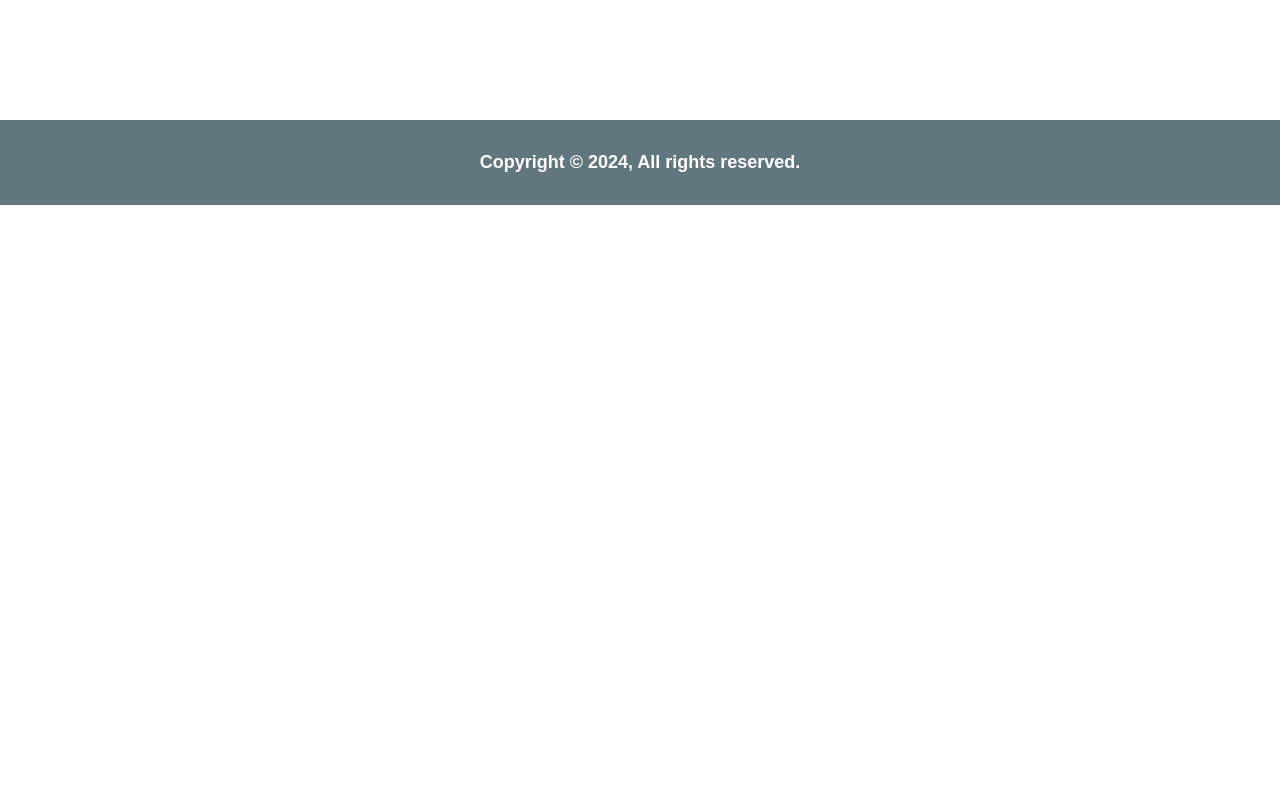
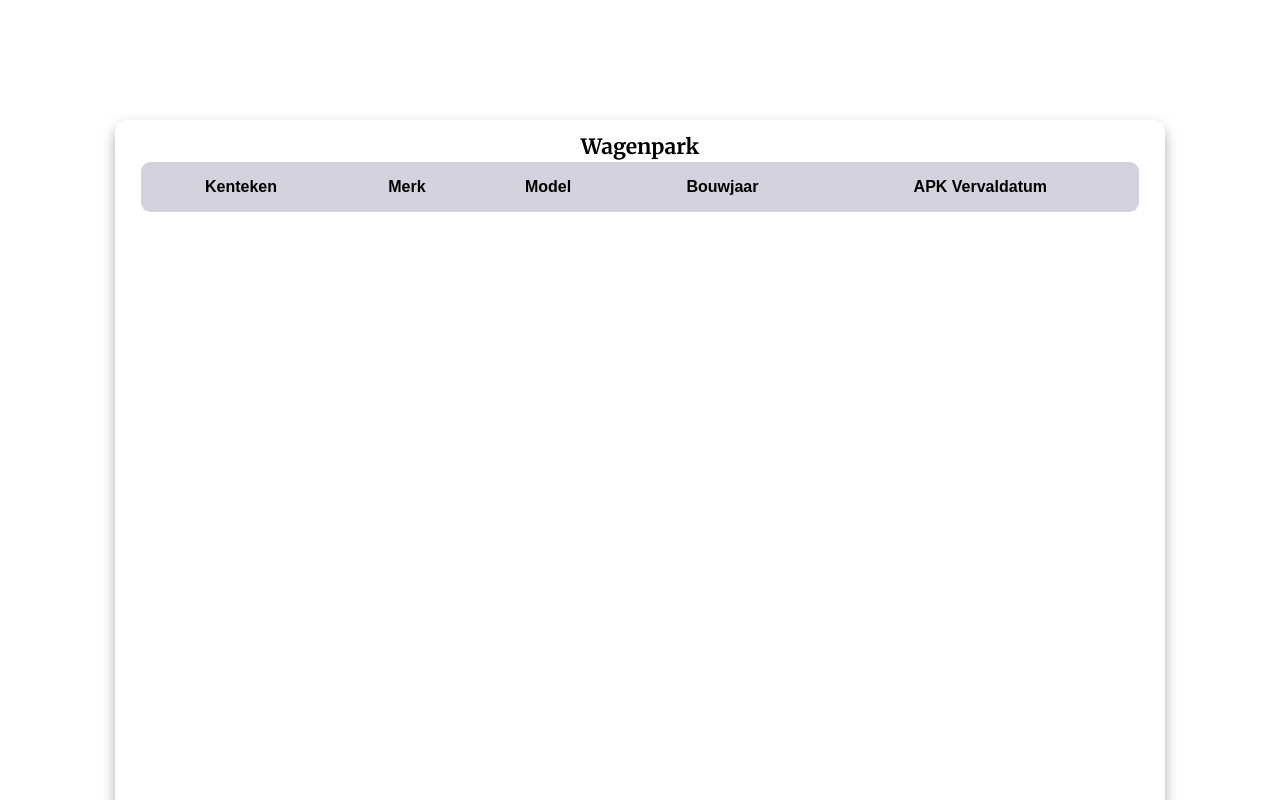
Before and after one commit to AyoubNL/Eindopdracht-Frontend, a React (Vite) app: page /fleet in a window 1280 px wide. Shown: the part 360-1160 px from the top of the page. Before the commit the page ends 800 px from the top, so only its background shows below. Built offline with nearby package versions, Linux system fonts and the light colour scheme.

Commit message:
Table design

```diff
--- a/src/pages/fleet/Fleet.css
+++ b/src/pages/fleet/Fleet.css
@@ -21,7 +21,6 @@
     max-width: 320px;
     margin-left: 100px;
 }
-
 
 .input-fleet {
     display: flex;
@@ -49,13 +48,88 @@
 }
 
 .input-fleet input:focus {
-    text-transform:uppercase;
+    text-transform: uppercase;
 }
 
-.magnifying-glass{
-        border-radius: 4px;
-        border: none;
-        padding: 0;
-        background-color: transparent;
-        color: white;
+.magnifying-glass {
+    border-radius: 4px;
+    border: none;
+    padding: 0;
+    background-color: transparent;
+    color: white;
 }
+
+.table-container {
+    display: flex;
+    justify-content: center;
+    align-items: center;
+    min-height: 100vh;
+}
+
+table, th, td {
+    padding: 1rem;
+    border-collapse: collapse;
+}
+
+main.table {
+    width: 82vw;
+    height: 90vw;
+    background-color: #FFF5;
+    backdrop-filter: blur(7px);
+    box-shadow: 0 .4rem .8rem #0005;
+    border-radius: .8rem;
+    overflow: hidden;
+}
+
+.table-header {
+    width: 100%;
+    height: 2.5%;
+    background-color: #FFF4;
+    padding: .8rem 1rem;
+    text-align: center;
+    font-size: 14px;
+    font-family: Merriweather, sans-serif;
+}
+
+.table-body {
+    width: 95%;
+    max-height: calc(89% - 1.6rem);
+    background-color: #FFFB;
+    margin: .8rem auto;
+    border-radius: .6rem;
+    overflow: auto;
+}
+
+.table-body::-webkit-scrollbar {
+    width: 0.5rem;
+    height: 0.5rem;
+}
+
+.table-body::-webkit-scrollbar-thumb {
+    border-radius: .5rem;
+    background-color: #0004;
+    visibility: hidden;
+}
+
+.table-body:hover::-webkit-scrollbar-thumb {
+    visibility: hidden;
+}
+
+table {
+    width: 100%;
+}
+
+thead th{
+    position: sticky;
+    top: 0;
+    left: 0;
+    background-color: #d5d1defe;
+}
+
+tbody tr:nth-child(even){
+    background-color: #0000000b;
+}
+
+tbody tr:hover{
+    background-color: #FFF6;
+}
--- a/src/pages/fleet/Fleet.jsx
+++ b/src/pages/fleet/Fleet.jsx
@@ -9,6 +9,8 @@ import axios from "axios";
 function Fleet() {
     const {isAuth} = useContext(AuthContext)
     const [licence, setLicence] = useState('')
+    const [fleet, setFleet] = useState([])
+
 
     function handleChange(e) {
         setLicence(e.target.value)
@@ -18,23 +20,37 @@ function Fleet() {
         e.preventDefault();
 
         try {
-            const response = await axios.get(`https://opendata.rdw.nl/resource/m9d7-ebf2.json?kenteken=${licence.replaceAll('-', '')}`, {
+            const response = await axios.get(`https://opendata.rdw.nl/resource/m9d7-ebf2.json?kenteken=${licence.replaceAll('-', '').toUpperCase()}`, {
                 headers: {
                     'Content-Type': 'application/json',
                     'X-App-Token': `${import.meta.env.VITE_RDW_KEY}`
                 }
             })
-            setLicence(response)
-            console.log(response.data[0].vervaldatum_apk)
+            setFleet(response.data)
+            console.log(response.data)
         } catch (e) {
             console.error(e)
         }
+
     }
 
     // let boo = licence.replace(/(\d{4})(\d{2})(\d{2})/g, '$3-$2-$1')
     // let dateString = boo.replaceAll('-', '/')
     //
     // console.log(dateString)
+
+    let fleetDetails = ''
+    fleetDetails = Object.values(fleet).map((item, index) => {
+        return (
+            <tr key={index}>
+                <td>{item.kenteken}</td>
+                <td>{item.merk}</td>
+                <td>{item.handelsbenaming}</td>
+                <td>{item.datum_eerste_tenaamstelling_in_nederland_dt}</td>
+                <td>{item.vervaldatum_apk_dt}</td>
+            </tr>
+        )
+    })
 
     return (<>
             <div className="wrapper-fleet">
@@ -43,19 +59,41 @@ function Fleet() {
                     <h3>Voeg je voertuig toe aan het wagenpark</h3>
                     <form onSubmit={handleSubmit}>
                         <div className="input-fleet">
-
                             <input type="text" placeholder='KENTEKEN' id='licence' name='licence' maxLength="8"
                                    autoComplete="off" required="" onChange={handleChange} value={licence}
                             />
-                        <Button onClick={handleSubmit}  className='magnifying-glass'><img src={magnifying_glass} alt=""/></Button>
-
+                            <Button onClick={handleSubmit} className='magnifying-glass'><img src={magnifying_glass}
+                                                                                             alt="afbeelding zoekknop"/></Button>
                         </div>
                     </form>
-
-
                 </div>
                 <img src={logo} alt="afbeelding logo"/>
+            </div>
+            <div className='table-container'>
+            <main className='table'>
+                <section className='table-header'>
+                    <h2>Wagenpark</h2>
+                </section>
+                <section className='table-body'>
+                    <table>
+                        <thead>
+                        <tr>
+                            <th>Kenteken</th>
+                            <th>Merk</th>
+                            <th>Model</th>
+                            <th>Bouwjaar</th>
+                            <th>APK Vervaldatum</th>
+                        </tr>
+                        </thead>
 
+                        <tbody>
+                        {fleetDetails}
+                        </tbody>
+
+                    </table>
+                </section>
+
+            </main>
             </div>
         </>
 
```
Lines whose indentation alone changed are shown as unchanged.
